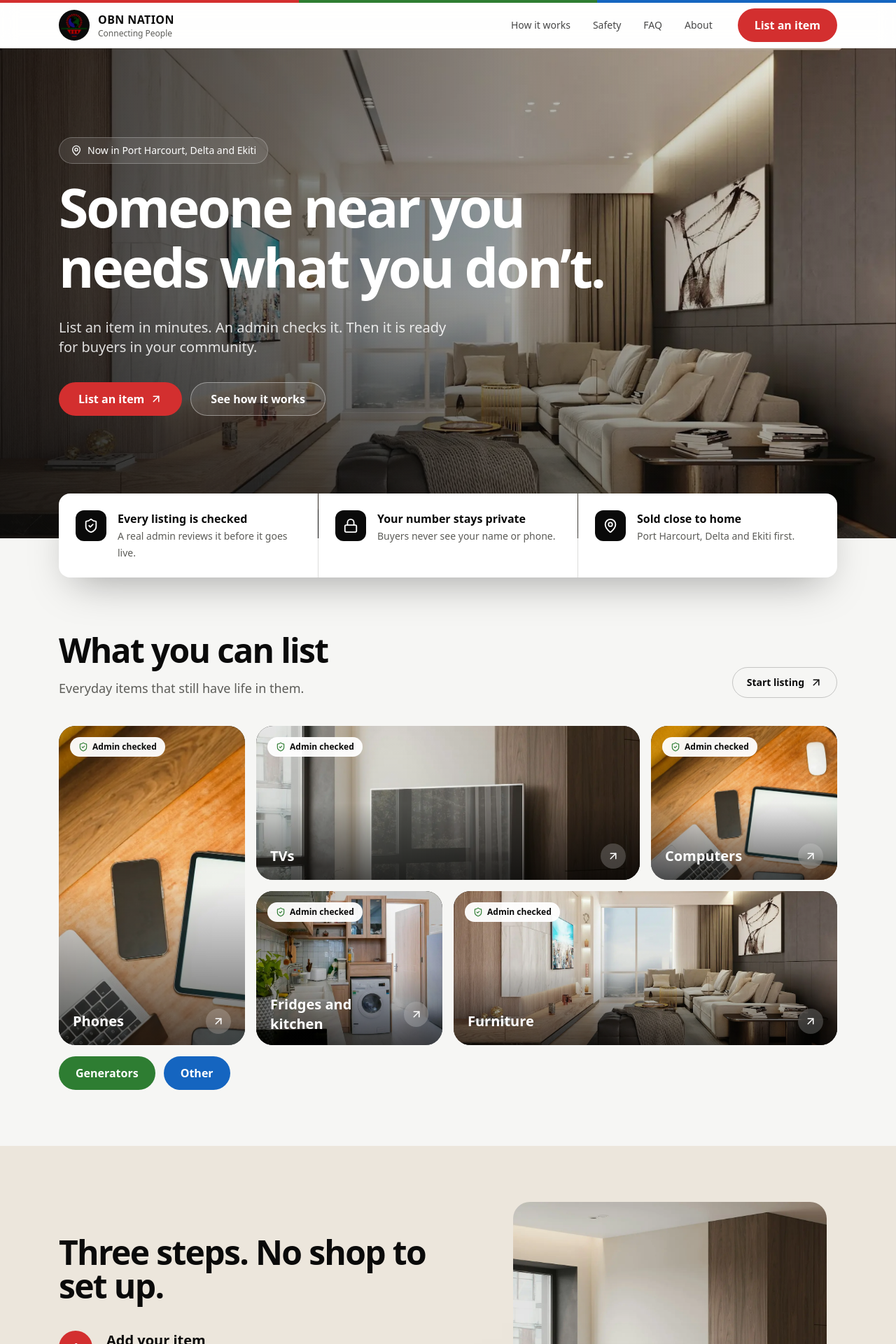
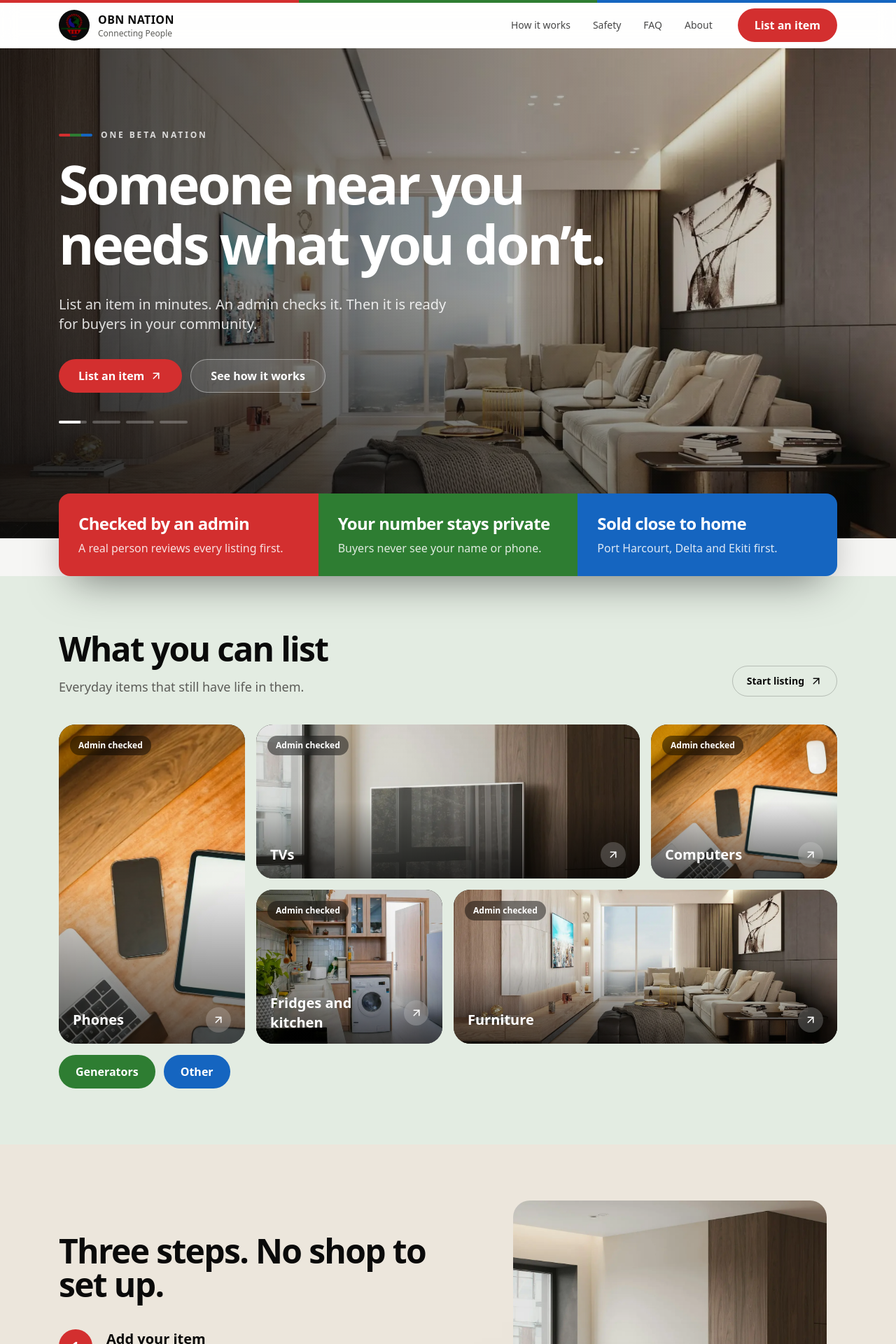
Before and after one commit to Ighodalo-Labs/obn-nation, a Next.js app in the folder apps/web/: page / in a window 1280 px wide. Shown: the top 1920 px of the page at 70% size. Built offline with nearby package versions, Linux system fonts and the light colour scheme.

Commit message:
Landing: sliding hero photos, colour blocks instead of icon strip, bolder cards, button hover colours, less white
Co-Authored-By: Claude Sonnet 5.5 <noreply@anthropic.com>
Claude-Session: https://claude.ai/code/session_01SF3RpkDHhw3UuovDGoZzDL

```diff
--- a/apps/web/app/globals.css
+++ b/apps/web/app/globals.css
@@ -20,6 +20,11 @@ html.no-intro { --intro: 0s; }
 .line-mask > span { display: block; animation: rise 1s cubic-bezier(.2,.8,.2,1) both; animation-delay: calc(var(--d, 0s) + var(--intro)); }
 .hero-fade { animation: fade 1s ease both; animation-delay: calc(var(--d, .3s) + var(--intro)); }
 .settle { animation: settle 2.4s cubic-bezier(.2,.7,.2,1) both; animation-delay: calc(var(--intro) - .5s); }
+
+@keyframes slide { 0% { opacity: 0; transform: scale(1.1); } 4% { opacity: 1; } 25% { opacity: 1; } 30% { opacity: 0; transform: scale(1); } 100% { opacity: 0; transform: scale(1); } }
+@keyframes dotfill { 0% { transform: scaleX(0); } 25% { transform: scaleX(1); } 25.1%, 100% { transform: scaleX(0); } }
+.slide { opacity: 0; animation: slide 24s linear infinite both; }
+.dot i { transform: scaleX(0); animation: dotfill 24s linear infinite both; }
 
 /* Listing card: three states shown one at a time */
 .chip { position: absolute; inset: 0; display: flex; align-items: center; gap: 10px; opacity: 0; }
@@ -51,6 +56,7 @@ details[open] .plus { transform: rotate(45deg); }
 @media (prefers-reduced-motion: reduce) {
   .intro { display: none; }
   :root { --intro: 0s; }
+  .slide:first-child { opacity: 1 !important; }
   .line-mask > span, .hero-fade, .settle { animation: none !important; opacity: 1 !important; transform: none !important; }
   .phone[data-mode='auto'] .chip:nth-child(3) { animation: none !important; opacity: 1; }
 }
--- a/apps/web/app/page.tsx
+++ b/apps/web/app/page.tsx
@@ -3,7 +3,7 @@ import Link from 'next/link';
 import type { Metadata } from 'next';
 import { LandingMotion } from '@/components/landing/LandingMotion';
 import { ListingCard } from '@/components/landing/ListingCard';
-import { ArrowUpRight, BadgeCheck, Camera, Lock, MapPin, ShieldCheck } from 'lucide-react';
+import { ArrowUpRight } from 'lucide-react';
 
 
 const ABOUT = [
@@ -28,15 +28,15 @@ const TILES = [
 const MORE = ['Generators', 'Other'];
 
 const PROOF = [
-  { Icon: ShieldCheck, title: 'Every listing is checked', text: 'A real admin reviews it before it goes live.' },
-  { Icon: Lock, title: 'Your number stays private', text: 'Buyers never see your name or phone.' },
-  { Icon: MapPin, title: 'Sold close to home', text: 'Port Harcourt, Delta and Ekiti first.' },
+  { title: 'Checked by an admin', text: 'A real person reviews every listing first.', bg: 'bg-brand-red' },
+  { title: 'Your number stays private', text: 'Buyers never see your name or phone.', bg: 'bg-brand-green' },
+  { title: 'Sold close to home', text: 'Port Harcourt, Delta and Ekiti first.', bg: 'bg-brand-blue' },
 ];
 
 const TRUST = [
-  { Icon: BadgeCheck, title: 'Checked before it shows', text: 'An admin in your region reviews every listing before any buyer sees it.', bar: 'bg-brand-red' },
-  { Icon: Camera, title: 'Clear reasons, easy fixes', text: 'If a listing is turned down, you get the reason and a link to fix it and send it again.', bar: 'bg-brand-green' },
-  { Icon: ShieldCheck, title: 'Bad sellers are blocked', text: 'Admins can block a seller for good. Honest sellers keep the marketplace worth using.', bar: 'bg-brand-blue' },
+  { n: '01', title: 'Checked before it shows', text: 'An admin in your region reviews every listing before any buyer sees it.', bg: 'bg-brand-red' },
+  { n: '02', title: 'Clear reasons, easy fixes', text: 'If a listing is turned down, you get the reason and a link to fix it and send it again.', bg: 'bg-brand-green' },
+  { n: '03', title: 'Bad sellers are blocked', text: 'Admins can block a seller for good. Honest sellers keep the marketplace worth using.', bg: 'bg-brand-blue' },
 ];
 
 const VALUES = [
@@ -105,7 +105,7 @@ export default function Home() {
             <a href="#faq" className={NAVLINK}>FAQ</a>
             <a href="#about" className={NAVLINK}>About</a>
           </nav>
-          <Link href="/list" className={`${BTN} ml-auto bg-brand-red px-5 text-sm text-white hover:bg-[#B71C1C] focus-visible:outline-[#0A0A0A] md:ml-3 md:px-6 md:text-base`}>
+          <Link href="/list" className={`${BTN} ml-auto bg-brand-red px-5 text-sm text-white hover:bg-brand-green focus-visible:outline-[#0A0A0A] md:ml-3 md:px-6 md:text-base`}>
             List an item
           </Link>
         </div>
@@ -113,12 +113,22 @@ export default function Home() {
 
       {/* Hero: full photo, one clear message, one clear action */}
       <section className={`${BLEED} relative isolate overflow-hidden bg-[#0A0A0A]`}>
-        <Image src="/photos/living-room.webp" alt="" fill priority sizes="100vw" className="settle -z-20 object-cover object-[70%_50%]" />
+        <div className="absolute inset-0 -z-20" aria-hidden="true">
+          {[
+            ['/photos/living-room.webp', 'object-[70%_50%]'],
+            ['/photos/tv-wall.webp', 'object-[50%_45%]'],
+            ['/photos/kitchen.webp', 'object-center'],
+            ['/photos/devices.webp', 'object-[40%_55%]'],
+          ].map(([src, pos], i) => (
+            <Image key={src} src={src} alt="" fill priority={i === 0} sizes="100vw" className={`slide object-cover ${pos}`} style={{ animationDelay: `calc(var(--intro) + ${i * 6}s - 0.5s)` }} />
+          ))}
+        </div>
         <div className="absolute inset-0 -z-10 bg-gradient-to-r from-[#0A0A0A]/80 via-[#0A0A0A]/40 to-transparent" aria-hidden="true" />
         <div className="absolute inset-0 -z-10 bg-gradient-to-t from-[#0A0A0A]/50 via-transparent to-transparent" aria-hidden="true" />
         <div className={`${INNER} flex min-h-[620px] flex-col justify-center pb-28 pt-16 lg:min-h-[700px]`}>
-          <p className="hero-fade mb-6 inline-flex w-fit items-center gap-2 rounded-full border border-white/25 bg-white/10 px-4 py-2 text-sm text-white backdrop-blur" style={{ ['--d' as string]: '.1s' }}>
-            <MapPin size={16} aria-hidden="true" /> Now in Port Harcourt, Delta and Ekiti
+          <p className="hero-fade mb-6 flex items-center gap-3 text-xs font-semibold uppercase tracking-[0.24em] text-white/80" style={{ ['--d' as string]: '.1s' }}>
+            <span className="flex h-1 w-12 overflow-hidden rounded-full" aria-hidden="true"><i className="flex-1 bg-brand-red" /><i className="flex-1 bg-brand-green" /><i className="flex-1 bg-brand-blue" /></span>
+            One Beta Nation
           </p>
           <h1 className="font-display max-w-4xl text-[clamp(2.6rem,6vw,5.2rem)] font-extrabold leading-[1.0] tracking-[-0.04em] text-white">
             <span className="line-mask"><span style={{ ['--d' as string]: '.1s' }}>Someone near you</span></span>
@@ -128,26 +138,29 @@ export default function Home() {
             List an item in minutes. An admin checks it. Then it is ready for buyers in your community.
           </p>
           <div className="hero-fade mt-9 flex flex-col gap-3 sm:flex-row" style={{ ['--d' as string]: '.65s' }}>
-            <Link href="/list" className={`${BTN} gap-2 bg-brand-red text-white hover:bg-[#B71C1C] focus-visible:outline-white`}>List an item <ArrowUpRight size={18} aria-hidden="true" /></Link>
-            <a href="#how" className={`${BTN} border border-white/40 bg-white/10 text-white backdrop-blur hover:bg-white/20 focus-visible:outline-white`}>See how it works</a>
+            <Link href="/list" className={`${BTN} gap-2 bg-brand-red text-white hover:bg-brand-green focus-visible:outline-white`}>List an item <ArrowUpRight size={18} aria-hidden="true" /></Link>
+            <a href="#how" className={`${BTN} border border-white/40 bg-white/10 text-white backdrop-blur hover:border-white hover:bg-white hover:text-[#0A0A0A] focus-visible:outline-white`}>See how it works</a>
+          </div>
+          <div className="mt-10 flex gap-2" aria-hidden="true">
+            {[0, 1, 2, 3].map((i) => <span key={i} className="dot h-1 w-10 overflow-hidden rounded-full bg-white/25"><i className="block h-full w-full origin-left bg-white" style={{ animationDelay: `calc(var(--intro) + ${i * 6}s - 0.5s)` }} /></span>)}
           </div>
         </div>
       </section>
 
-      {/* Proof strip overlapping the hero */}
+      {/* Proof strip: three colour blocks, no icons */}
       <section className={`${INNER} relative z-10 -mt-16`}>
-        <ul className="grid gap-px overflow-hidden rounded-2xl bg-black/10 shadow-[0_24px_60px_-20px_rgba(0,0,0,.35)] sm:grid-cols-3" data-reveal>
-          {PROOF.map(({ Icon, title, text }) => (
-            <li key={title} className="flex items-start gap-4 bg-white p-6">
-              <span className="flex h-11 w-11 shrink-0 items-center justify-center rounded-xl bg-[#0A0A0A] text-white"><Icon size={22} aria-hidden="true" /></span>
-              <span><b className="block text-base font-semibold">{title}</b><span className="text-sm text-[#5C5C58]">{text}</span></span>
+        <ul className="grid overflow-hidden rounded-2xl shadow-[0_24px_60px_-20px_rgba(0,0,0,.5)] sm:grid-cols-3" data-reveal>
+          {PROOF.map(({ title, text, bg }) => (
+            <li key={title} className={`${bg} p-7 text-white`}>
+              <b className="font-display block text-2xl font-extrabold leading-tight tracking-tight">{title}</b>
+              <span className="mt-2 block text-base text-white/85">{text}</span>
             </li>
           ))}
         </ul>
       </section>
 
       {/* What you can list: photo grid */}
-      <section className={`${INNER} py-14 sm:py-20`} aria-labelledby="list-h">
+      <section className={`${BLEED} bg-[#E3ECE2]`} aria-labelledby="list-h"><div className={`${INNER} py-14 sm:py-20`}>
         <div className="flex flex-col justify-between gap-4 sm:flex-row sm:items-end" data-reveal>
           <div className="max-w-2xl">
             <h2 id="list-h" className={H2}>What you can list</h2>
@@ -161,7 +174,7 @@ export default function Home() {
               <Link href="/list" className="photo-card group relative block cursor-pointer h-full w-full overflow-hidden rounded-3xl bg-[#0A0A0A] focus-visible:outline focus-visible:outline-2 focus-visible:outline-[#0A0A0A]">
                 <Image src={t.src} alt={t.alt} fill sizes="(min-width:640px) 25vw, 50vw" className={`object-cover ${t.pos}`} />
                 <span className="absolute inset-0 bg-gradient-to-t from-black/65 via-black/5 to-transparent" aria-hidden="true" />
-                <span className="absolute left-4 top-4 inline-flex items-center gap-1.5 rounded-full bg-white/95 px-3 py-1.5 text-xs font-semibold text-[#0A0A0A]"><ShieldCheck size={14} className="text-brand-green" aria-hidden="true" />Admin checked</span>
+                <span className="absolute left-4 top-4 rounded-full bg-black/45 px-3 py-1.5 text-xs font-semibold text-white backdrop-blur">Admin checked</span>
                 <span className="absolute inset-x-5 bottom-4 flex items-center justify-between text-white">
                   <b className="text-lg font-semibold sm:text-xl">{t.label}</b>
                   <span className="flex h-9 w-9 items-center justify-center rounded-full bg-white/20 backdrop-blur transition-colors group-hover:bg-brand-red"><ArrowUpRight size={18} aria-hidden="true" /></span>
@@ -177,6 +190,7 @@ export default function Home() {
             </li>
           ))}
         </ul>
+        </div>
       </section>
 
       {/* How it works */}
@@ -192,7 +206,7 @@ export default function Home() {
                 </li>
               ))}
             </ol>
-            <Link href="/list" className={`${BTN} mt-10 w-fit bg-[#0A0A0A] text-white hover:bg-black/80 focus-visible:outline-[#0A0A0A]`}>Start your listing</Link>
+            <Link href="/list" className={`${BTN} mt-10 w-fit bg-[#0A0A0A] text-white hover:bg-brand-red focus-visible:outline-[#0A0A0A]`}>Start your listing</Link>
           </div>
           <div className="relative mx-auto w-full max-w-md pb-16" data-reveal>
             <div className="relative aspect-[4/5] overflow-hidden rounded-3xl">
@@ -208,14 +222,13 @@ export default function Home() {
         <div className={`${INNER} py-14 sm:py-20`}>
           <h2 id="safe-h" className={`${H2} max-w-3xl`} data-reveal>A real person checks every listing.</h2>
           <ul className="mt-9 grid gap-4 md:grid-cols-3">
-            {TRUST.map(({ Icon, title, text, bar }) => (
-              <li key={title} className="overflow-hidden rounded-2xl border border-white/10 bg-[#171717]" data-reveal>
-                <span className={`block h-1 ${bar}`} aria-hidden="true" />
-                <div className="p-6">
-                  <Icon size={28} className="text-white" aria-hidden="true" />
-                  <h3 className="mt-5 text-xl font-semibold">{title}</h3>
-                  <p className="mt-2 text-base text-white/70">{text}</p>
-                </div>
+            {TRUST.map(({ n, title, text, bg }) => (
+              <li key={title} className={`${bg} flex min-h-[260px] flex-col justify-between rounded-3xl p-7 transition-transform duration-300 hover:-translate-y-1`} data-reveal>
+                <span className="font-display text-5xl font-extrabold text-white/40">{n}</span>
+                <span>
+                  <h3 className="font-display text-2xl font-extrabold leading-tight tracking-tight text-white">{title}</h3>
+                  <p className="mt-2 text-base text-white/85">{text}</p>
+                </span>
               </li>
             ))}
           </ul>
@@ -240,7 +253,7 @@ export default function Home() {
       </section>
 
       {/* About (PRD 3, client copy word for word) */}
-      <section id="about" className={`${BLEED} bg-[#ECE6DC]`} aria-labelledby="about-h">
+      <section id="about" className={`${BLEED} bg-[#E2EAF4]`} aria-labelledby="about-h">
         <div className={`${INNER} grid gap-12 py-14 sm:py-20 lg:grid-cols-[.8fr_1.2fr]`}>
           <div data-reveal>
             <h2 id="about-h" className={H2}>About OBN NATION</h2>
@@ -264,7 +277,7 @@ export default function Home() {
         <div className="absolute inset-0 -z-10 bg-[#0A0A0A]/65" aria-hidden="true" />
         <div className={`${INNER} flex flex-col items-center py-16 text-center sm:py-24`}>
           <h2 className="max-w-3xl text-4xl font-semibold leading-[1.05] tracking-[-0.035em] text-white sm:text-6xl" data-reveal>Got something to sell?</h2>
-          <Link href="/list" className={`${BTN} mt-9 bg-brand-red text-white hover:bg-[#B71C1C] focus-visible:outline-white`}>List an item</Link>
+          <Link href="/list" className={`${BTN} mt-9 bg-brand-red text-white hover:bg-brand-green focus-visible:outline-white`}>List an item</Link>
         </div>
       </section>
 
```
